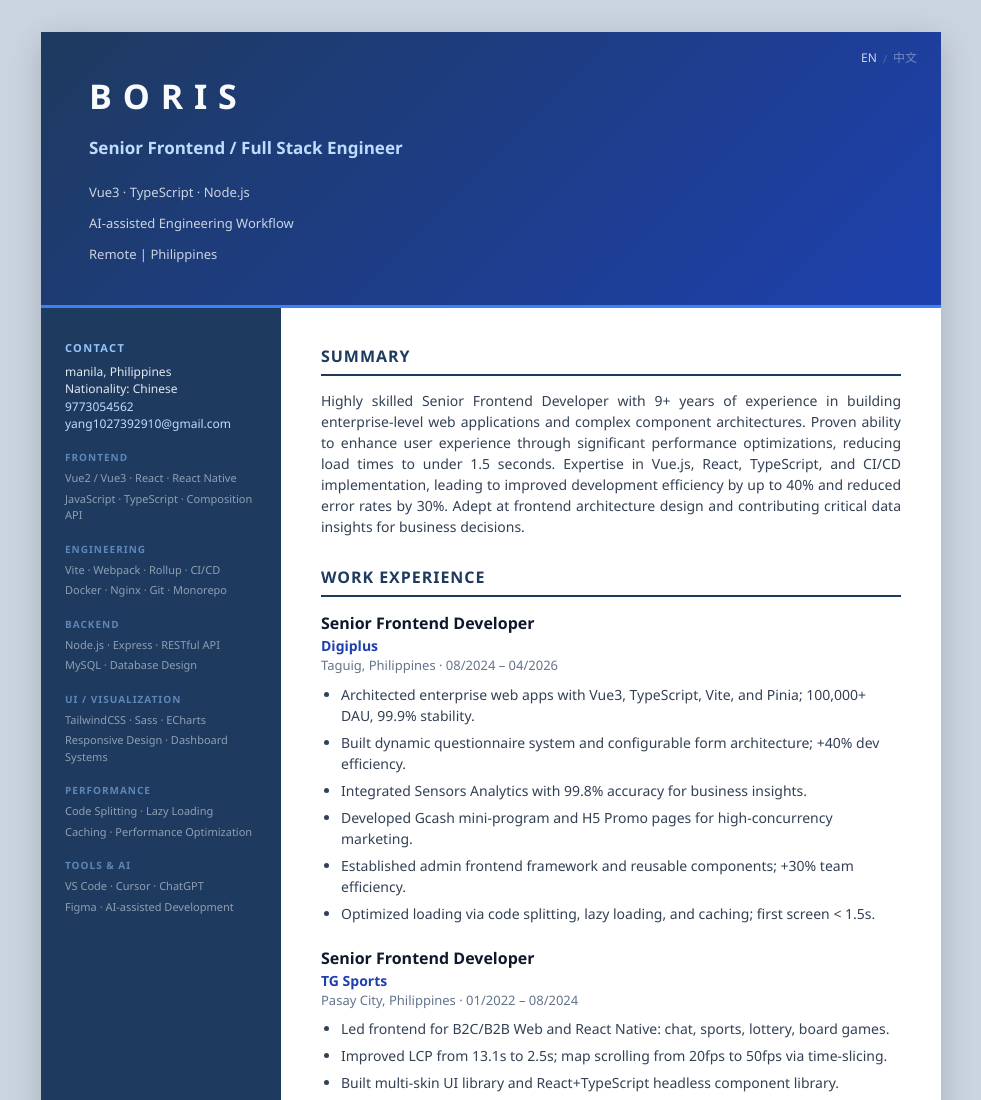
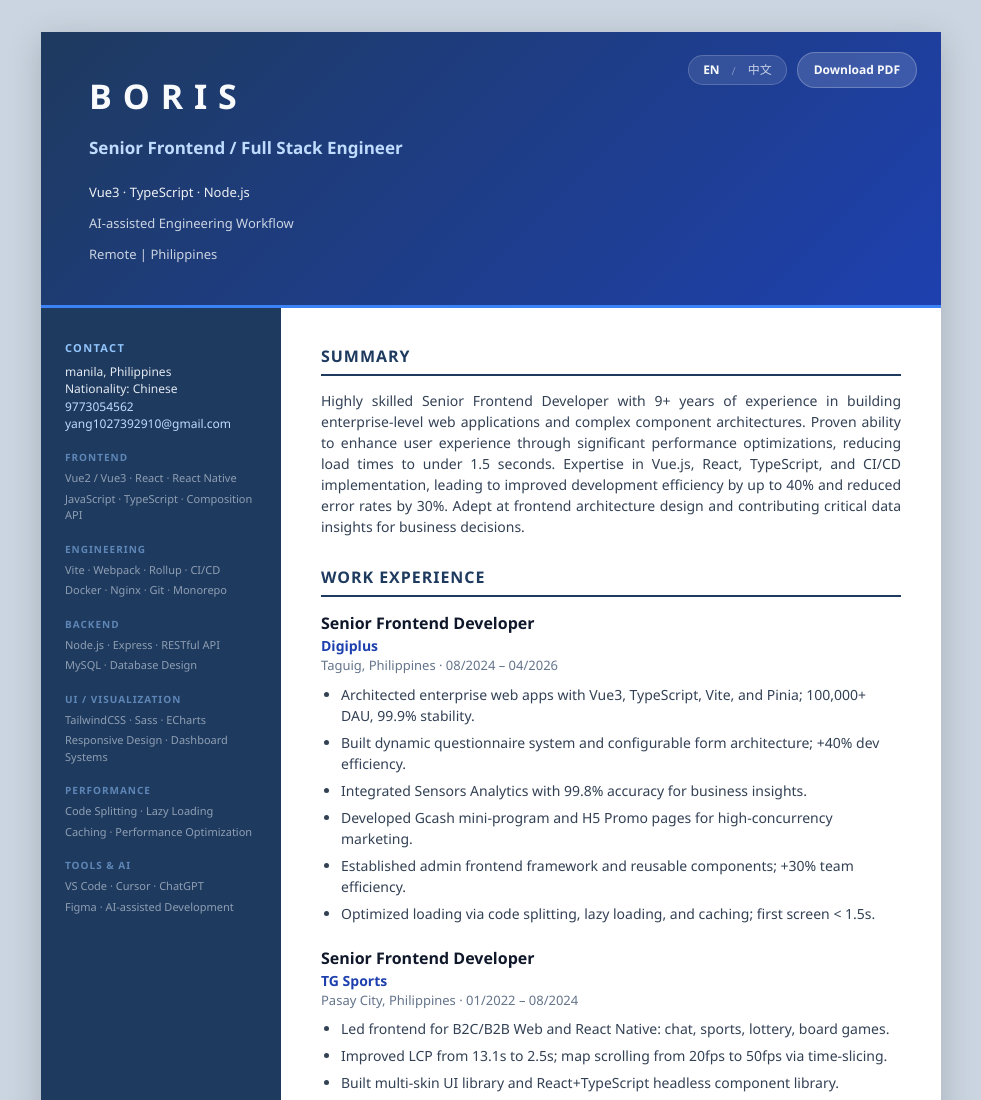
Before and after one commit to yang1027392910/boris-resume, a website: page index.html in a window 1280 px wide. Shown: the top 1100 px of the page, without its empty margins (149-1130 px from the left). Drawn offline with Linux system fonts and the light colour scheme.

Commit message:
更新代码

```diff
--- a/css/resume.css
+++ b/css/resume.css
@@ -25,22 +25,24 @@ body {
   border-bottom: 3px solid #3b82f6;
 }
 
-.lang-switch {
+.hero-actions {
   position: absolute;
   top: 20px;
   right: 24px;
-  display: inline-flex;
+  display: flex;
   align-items: center;
-  justify-content: center;
-  gap: 6px;
-  height: auto;
-  padding: 0;
-  font-size: 12px;
-  line-height: 1;
+  gap: 10px;
   z-index: 2;
-  background: transparent;
-  border: none;
-  border-radius: 0;
+}
+
+.lang-switch {
+  display: flex;
+  align-items: center;
+  gap: 8px;
+  padding: 8px 10px;
+  background: rgba(255, 255, 255, 0.1);
+  border: 1px solid rgba(255, 255, 255, 0.18);
+  border-radius: 999px;
 }
 
 .lang-switch button {
@@ -49,34 +51,56 @@ body {
   justify-content: center;
   border: none;
   background: transparent;
-  color: rgba(255, 255, 255, 0.38);
+  color: rgba(255, 255, 255, 0.72);
   font-family: inherit;
   font-size: 12px;
   font-weight: 400;
   line-height: 1;
   height: auto;
-  padding: 0;
+  padding: 0 4px;
   margin: 0;
   cursor: pointer;
-  transition: color 0.2s;
+  transition: color 0.2s, opacity 0.2s;
   -webkit-appearance: none;
   appearance: none;
 }
 
 .lang-switch button:hover {
-  color: rgba(255, 255, 255, 0.62);
+  color: #f8fafc;
 }
 
 .lang-switch button.active {
-  color: rgba(255, 255, 255, 0.78);
-  font-weight: 500;
+  color: #f8fafc;
+  font-weight: 600;
+}
+
+.download-btn {
+  display: inline-flex;
+  align-items: center;
+  justify-content: center;
+  padding: 8px 16px;
+  background: rgba(255, 255, 255, 0.14);
+  color: #f8fafc;
+  border: 1px solid rgba(255, 255, 255, 0.24);
+  border-radius: 999px;
+  text-decoration: none;
+  font-size: 12px;
+  font-weight: 600;
+  transition: background 0.2s, transform 0.2s, border-color 0.2s;
+}
+
+.download-btn:hover {
+  background: rgba(255, 255, 255, 0.24);
+  border-color: rgba(255, 255, 255, 0.34);
+  transform: translateY(-1px);
+}
+
+.download-btn:active {
+  transform: translateY(0);
 }
 
 .lang-switch .lang-sep {
-  display: inline-flex;
-  align-items: center;
-  justify-content: center;
-  color: rgba(255, 255, 255, 0.22);
+  color: rgba(255, 255, 255, 0.36);
   user-select: none;
   font-weight: 300;
   font-size: 11px;
@@ -114,6 +138,10 @@ body {
   font-size: 13px;
   color: rgba(226, 232, 240, 0.88);
   line-height: 1.75;
+}
+
+.hero-line[data-i18n="heroStack"] {
+  color: rgba(255, 255, 255, 0.92);
 }
 
 .hero-line + .hero-line {
@@ -252,9 +280,14 @@ body {
   .hero-header {
     padding: 48px 20px 32px;
   }
-  .lang-switch {
+  .hero-actions {
     top: 16px;
     right: 16px;
+    gap: 8px;
+    flex-wrap: wrap;
+    justify-content: flex-end;
+  }
+  .lang-switch {
     font-size: 11px;
     gap: 5px;
   }
--- a/i18n/en.json
+++ b/i18n/en.json
@@ -24,6 +24,7 @@
   "skillTools": "Tools & AI",
   "skillTools1": "VS Code · Cursor · ChatGPT",
   "skillTools2": "Figma · AI-assisted Development",
+  "downloadPdf": "Download PDF",
   "summaryTitle": "Summary",
   "summary": "Highly skilled Senior Frontend Developer with 9+ years of experience in building enterprise-level web applications and complex component architectures. Proven ability to enhance user experience through significant performance optimizations, reducing load times to under 1.5 seconds. Expertise in Vue.js, React, TypeScript, and CI/CD implementation, leading to improved development efficiency by up to 40% and reduced error rates by 30%. Adept at frontend architecture design and contributing critical data insights for business decisions.",
   "workTitle": "Work Experience",
--- a/i18n/zh_CN.json
+++ b/i18n/zh_CN.json
@@ -24,6 +24,7 @@
   "skillTools": "工具与 AI",
   "skillTools1": "VS Code · Cursor · ChatGPT",
   "skillTools2": "Figma · AI 辅助开发",
+  "downloadPdf": "下载简历",
   "summaryTitle": "个人简介",
   "summary": "拥有 9+ 年经验的高级前端开发工程师，擅长构建企业级 Web 应用与复杂组件架构。通过性能优化显著提升用户体验，将首屏加载时间降至 1.5 秒以内。精通 Vue.js、React、TypeScript 及 CI/CD 实践，开发效率最高提升 40%，错误率降低 30%。具备前端架构设计能力，能为业务决策提供关键数据洞察。",
   "workTitle": "工作经历",
--- a/index.html
+++ b/index.html
@@ -9,11 +9,16 @@
 <body>
  <div class="resume">
     <header class="hero-header">
-      <nav class="lang-switch" aria-label="Language">
-        <button type="button" data-lang="en" class="active">EN</button>
-        <span class="lang-sep">/</span>
-        <button type="button" data-lang="zh">中文</button>
-      </nav>
+      <div class="hero-actions">
+        <nav class="lang-switch" aria-label="Language">
+          <button type="button" data-lang="en" class="active">EN</button>
+          <span class="lang-sep">/</span>
+          <button type="button" data-lang="zh">中文</button>
+        </nav>
+        <a class="download-btn" href="resume.pdf" download>
+          <span data-i18n="downloadPdf">Download PDF</span>
+        </a>
+      </div>
       <div class="hero-name">BORIS</div>
       <div class="hero-role" data-i18n="heroRole">Senior Frontend / Full Stack Engineer</div>
       <p class="hero-line" data-i18n="heroStack">Vue3 · TypeScript · Node.js</p>
--- a/package.json
+++ b/package.json
@@ -4,7 +4,8 @@
   "description": "",
   "main": "html-to-pdf.js",
   "scripts": {
-    "preview": "npx --yes serve . -p 3000",
+    "start": "npx --yes serve . -p 3000",
+    "preview": "npm run start",
     "pdf": "node html-to-pdf.js",
     "pdf:zh": "node html-to-pdf.js index.html resume.pdf zh_CN"
   },
```
Also changed, not shown: 2 other files.
